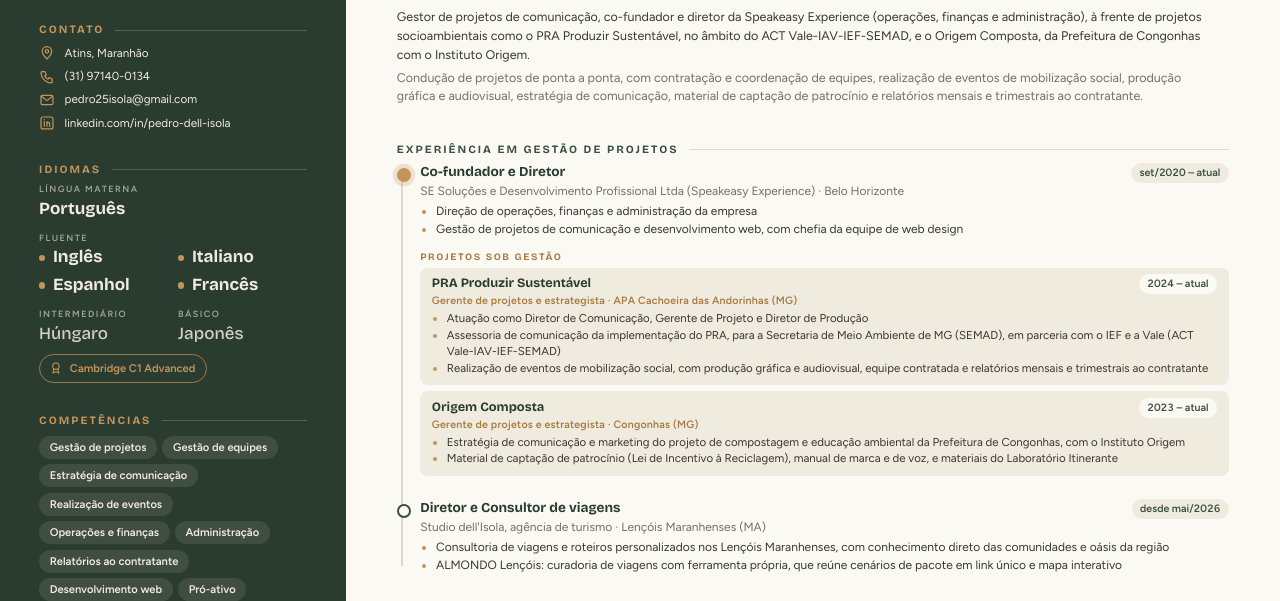
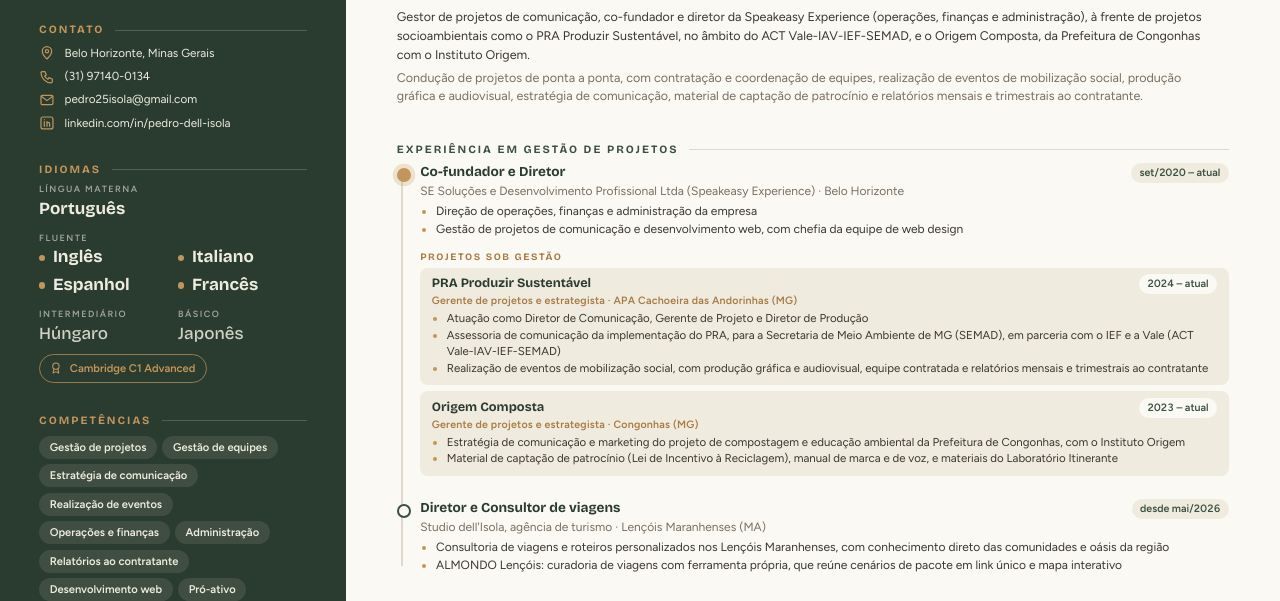
Before and after one commit to pdellisola/pedrodellisola, a plain HTML site: page cv/index.html in a window 1280 px wide. Shown: the part 205-806 px from the top of the page. Drawn offline with nearby package versions, Linux system fonts and the light colour scheme.

Commit message:
/cv: contato com Belo Horizonte, Minas Gerais (concorrência da Vale)
Troca Atins, Maranhão por Belo Horizonte, Minas Gerais na página, no PDF e na prévia.
/cv/kite e /cv/interprete não mudam.

Co-Authored-By: Claude Sonnet 5.5 <noreply@anthropic.com>

```diff
--- a/cv/index.html
+++ b/cv/index.html
@@ -244,7 +244,7 @@ body { background: var(--fundo); color: var(--tinta); font-family: var(--font-bo
       <section>
         <h2 class="titulo-lateral">Contato</h2>
         <ul class="contato">
-          <li><svg viewBox="0 0 24 24"><path d="M12 21s-7-6.2-7-11.5A7 7 0 0 1 19 9.5C19 14.8 12 21 12 21z"/><circle cx="12" cy="9.5" r="2.5"/></svg>Atins, Maranhão</li>
+          <li><svg viewBox="0 0 24 24"><path d="M12 21s-7-6.2-7-11.5A7 7 0 0 1 19 9.5C19 14.8 12 21 12 21z"/><circle cx="12" cy="9.5" r="2.5"/></svg>Belo Horizonte, Minas Gerais</li>
           <li><svg viewBox="0 0 24 24"><path d="M5 4h4l2 5-2.5 1.5a11 11 0 0 0 5 5L15 13l5 2v4a2 2 0 0 1-2 2A16 16 0 0 1 3 6a2 2 0 0 1 2-2z"/></svg>(31) 97140-0134</li>
           <li><svg viewBox="0 0 24 24"><rect x="3" y="5" width="18" height="14" rx="2"/><path d="M3.5 6.5 12 13l8.5-6.5"/></svg>pedro25isola@gmail.com</li>
           <li><svg viewBox="0 0 24 24"><rect x="3" y="3" width="18" height="18" rx="3"/><path d="M8 10v7M8 7v.01M12 17v-4a2 2 0 0 1 4 0v4M12 10v7"/></svg><a href="https://www.linkedin.com/in/pedro-dell-isola">linkedin.com/in/pedro-dell-isola</a></li>
```
Also changed, not shown: cv/og.png, 1 other file.
